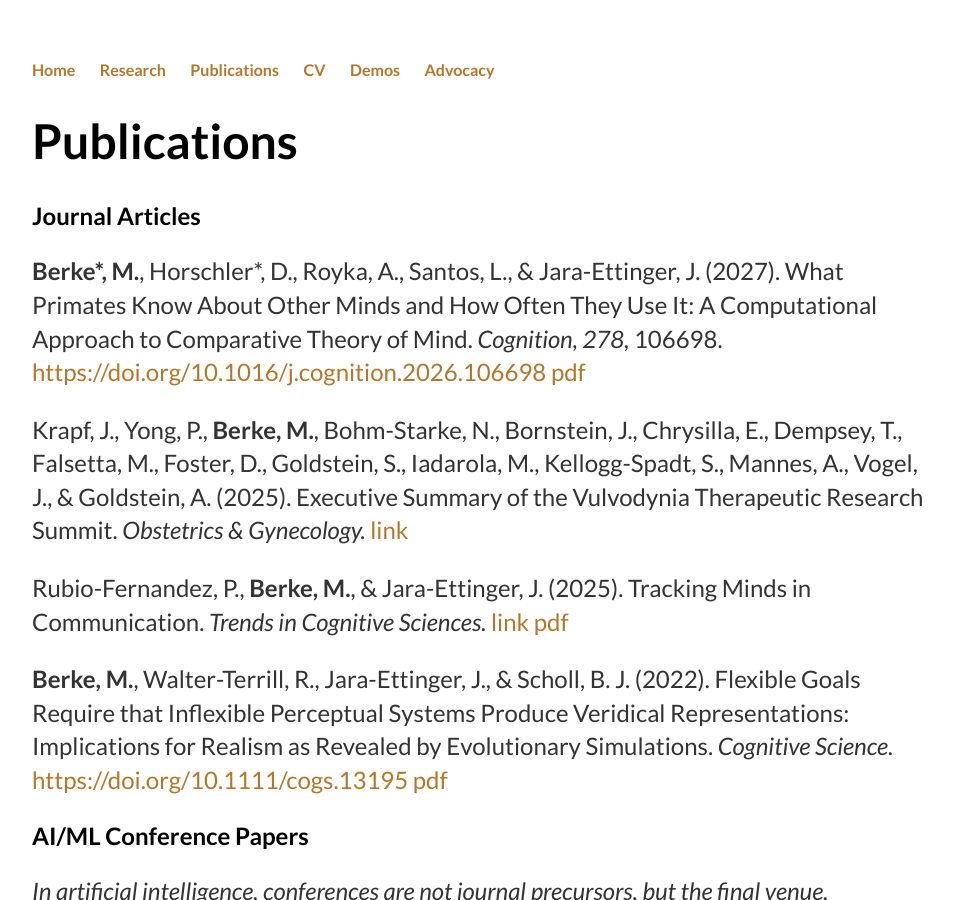
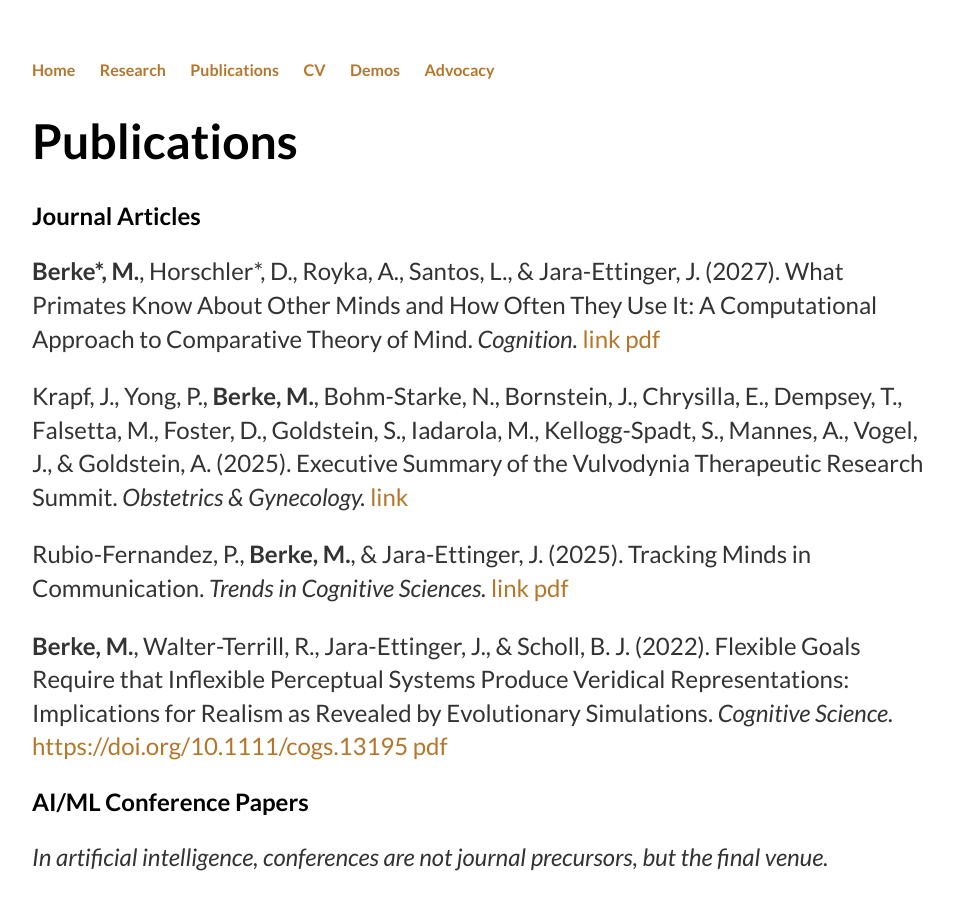
Before and after one commit to marleneberke/marleneberke.github.io, a Jekyll site: the page built from publications.html, in a window 1280 px wide and 900 px high. Shown: the whole window, without its empty margins (160-1113 px from the left). Built offline with Jekyll 4.4.1, drawn with Linux system fonts in a browser that asks for light colours.

Commit message:
Simplify NHP ToM citation format for consistency
Remove volume/article number from publications and research pages;
other journal entries only list journal name.

Co-Authored-By: Claude Sonnet 4.6 <noreply@anthropic.com>

```diff
--- a/publications.html
+++ b/publications.html
@@ -23,7 +23,7 @@ title: Publications
 
 <h2>Journal Articles</h2>
 
-<p><b>Berke*, M.</b>, Horschler*, D., Royka, A., Santos, L., &amp; Jara-Ettinger, J. (2027). What Primates Know About Other Minds and How Often They Use It: A Computational Approach to Comparative Theory of Mind. <i>Cognition, 278,</i> 106698. <a href="https://doi.org/10.1016/j.cognition.2026.106698">https://doi.org/10.1016/j.cognition.2026.106698</a> <a href="https://github.com/marleneberke/marleneberke.github.io/raw/main/BerkeHorschler2027.pdf">pdf</a></p>
+<p><b>Berke*, M.</b>, Horschler*, D., Royka, A., Santos, L., &amp; Jara-Ettinger, J. (2027). What Primates Know About Other Minds and How Often They Use It: A Computational Approach to Comparative Theory of Mind. <i>Cognition.</i> <a href="https://doi.org/10.1016/j.cognition.2026.106698">link</a> <a href="https://github.com/marleneberke/marleneberke.github.io/raw/main/BerkeHorschler2027.pdf">pdf</a></p>
 
 <p>Krapf, J., Yong, P., <b>Berke, M.</b>, Bohm-Starke, N., Bornstein, J., Chrysilla, E., Dempsey, T., Falsetta, M., Foster, D., Goldstein, S., Iadarola, M., Kellogg-Spadt, S., Mannes, A., Vogel, J., &amp; Goldstein, A. (2025). Executive Summary of the Vulvodynia Therapeutic Research Summit. <i>Obstetrics &amp; Gynecology.</i> <a href="https://journals.lww.com/greenjournal/abstract/9900/executive_summary_of_the_vulvodynia_therapeutic.1399.aspx">link</a></p>
 
--- a/research.html
+++ b/research.html
@@ -263,7 +263,7 @@ title: Research
     <div class="paper">
       <span class="paper-title">What primates know about other minds and how often they use it: a computational approach to comparative theory of mind</span><br>
       <span class="paper-authors">Berke*, Horschler*, Royka, Santos, Jara-Ettinger</span> <em>(* equal contribution)</em>
-      <span class="paper-venue"><em>Cognition, 278,</em> 106698</span> &middot;
+      <span class="paper-venue"><em>Cognition</em></span> &middot;
       <a href="https://doi.org/10.1016/j.cognition.2026.106698">link</a> &middot; <a href="https://github.com/marleneberke/marleneberke.github.io/raw/main/BerkeHorschler2027.pdf">pdf</a>
     </div>
     <div class="paper">
```
